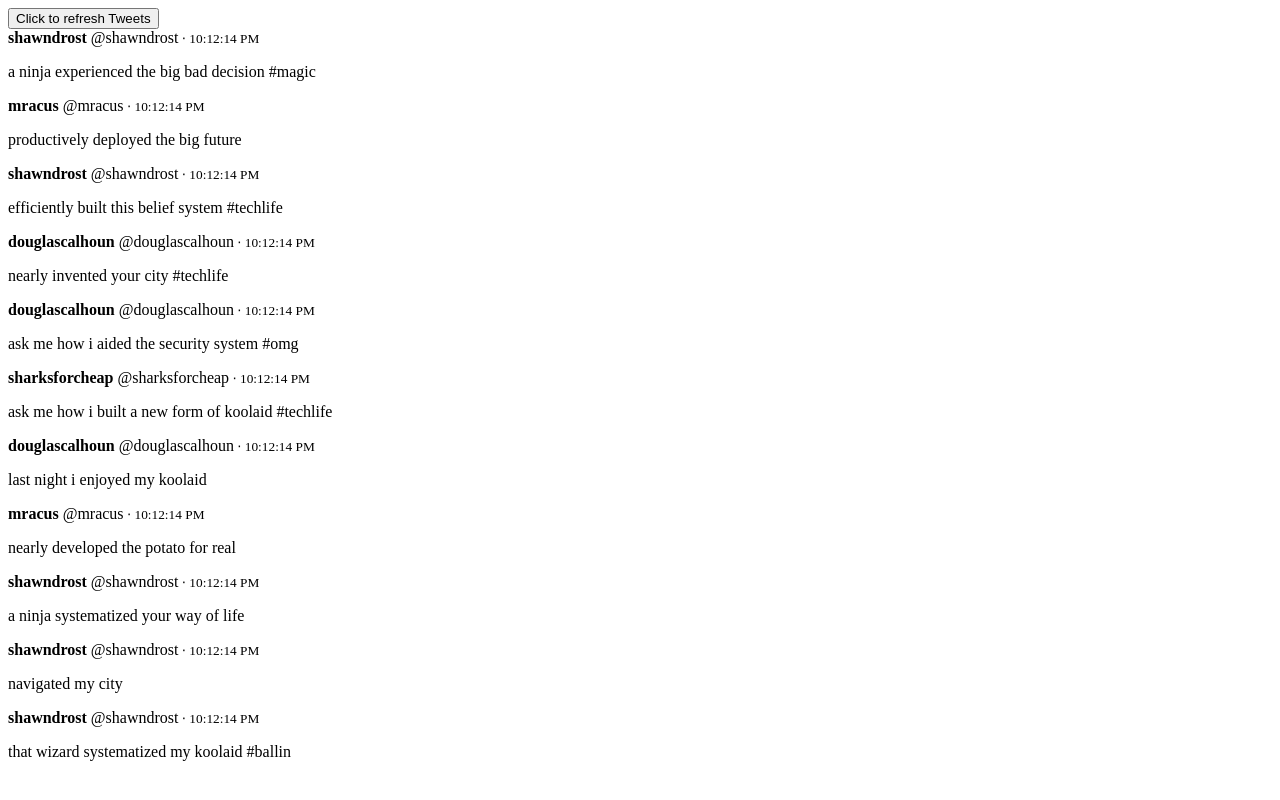
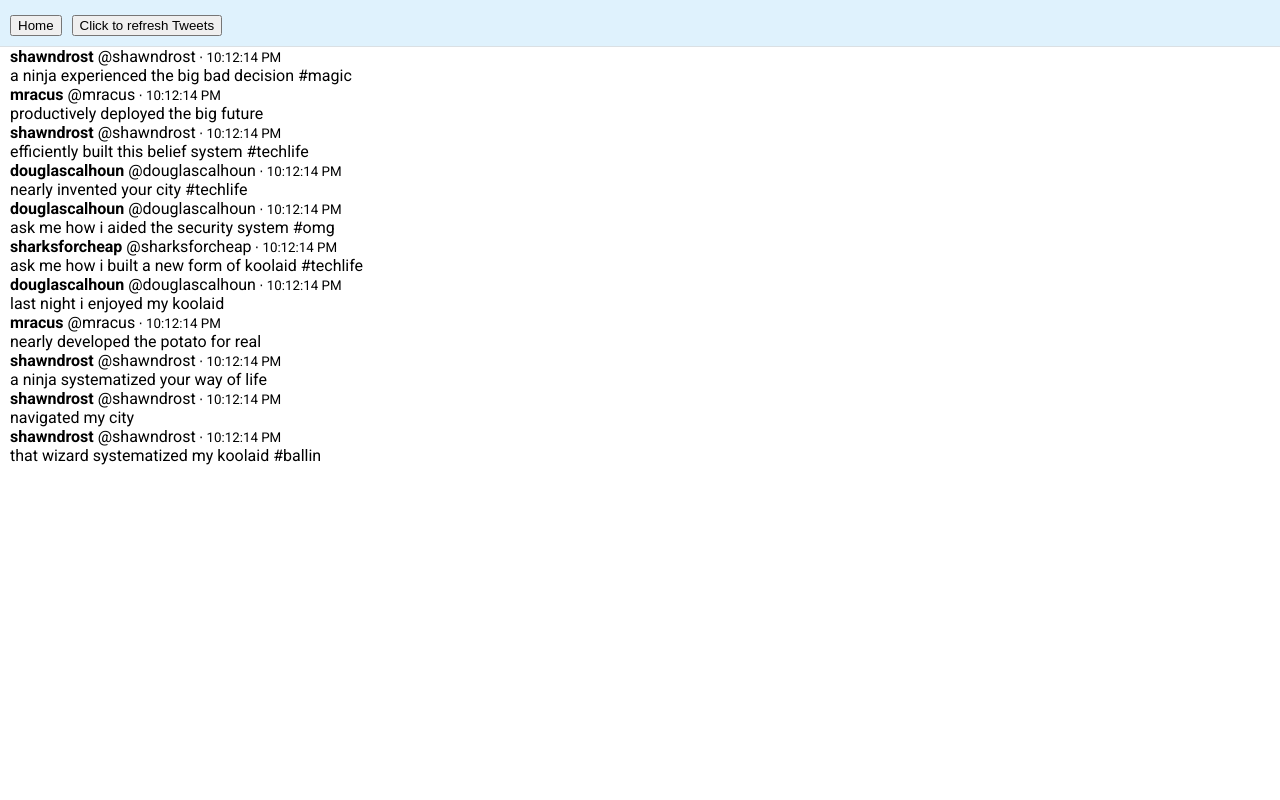
Before and after one commit to johnsonkwok/twiddler, a plain HTML site: page index.html in a window 1280 px wide. Drawn offline with Linux system fonts and the light colour scheme.

Commit message:
Begin adding some CSS styling to the webpage
* Refactor code to allow consistent placement of buttons in header

```diff
--- a/index.html
+++ b/index.html
@@ -2,18 +2,42 @@
 <html>
   <head>
     <title>Twiddler</title>
+    <meta charset="utf-8">
     <script src="jquery.js"></script>
     <script src="data_generator.js"></script>
+    <link href="https://fonts.googleapis.com/css?family=Roboto:300,400,400i,700" rel="stylesheet">
+
     <style>
+      body {
+        font-family: 'Roboto', Arial, sans-serif;
+        padding: 0;
+        margin: 0;
+      }
+      header {
+        padding: 15px 0 10px 0;
+        border-bottom: 1px solid #dae0e4;
+        background-color: #1da1f224;
+      }
+      .btn {
+        margin: 0 5px;
+      }
+      #home {
+        margin-left: 10px;
+      }
+      div {
+        margin: 0 10px;
+      }
+      p {
+        margin: 0 auto;
+      }
+    </style>
 
-    </style>
   </head>
   <body>
     <script>
 
       $(document).ready(function(){
         var $body = $('body');
-        const $button = $('<button></button>');
         const homeStream = streams.home;
         addHomeTweets();
 
@@ -25,7 +49,7 @@
           nameDisplay.addClass('handle').append(' @' + tweet.user);
           $tweet.prepend(nameDisplay).append('<p>' + tweet.message + '</p>');
           nameDisplay.after('<small> &#8901; ' + timestamp + '</small>');
-          $tweet.prependTo($body);
+          $tweet.prependTo('main');
         }
 
         let currIndex = homeStream.length;
@@ -33,34 +57,37 @@
           while (currIndex <= homeStream.length - 1) {
             addTweets(homeStream, currIndex);
             currIndex += 1;
-            $('#refr').prependTo($body);
+            $('#refr').prependTo('header');
+            $('#home').prependTo('header');
           }
         }
 
         function addHomeTweets() {
-          $body.html('');
+          $body.html('<header></header><main></main>');
           var initIndex = 0;
           while (initIndex < homeStream.length) {
             addTweets(homeStream, initIndex);
             initIndex += 1;
           }
           addRefreshBtn();
+          addHomeButton();
         }
 
         function addRefreshBtn() {
-          $body.prepend($button);
-          $('button').text('Click to refresh Tweets').addClass('btn').attr('id', 'refr');;
+          $('<span></span>').prependTo('header');
+          $('header span').attr('id', 'refr').html('<button></button>');
+          $('button').text('Click to refresh Tweets').addClass('btn');;
           $('#refr').click(addNewTweets);
         }
 
         function addHomeButton() {
-          $button.text('Home').prependTo($body);
-          $('button').addClass('btn').attr('id', 'home');
+          $('<button></button>').text('Home').prependTo('header');
+          $('header button:first').addClass('btn').attr('id', 'home');
           $('#home').click(addHomeTweets);
         }
 
         function displayUserTweets(user) {
-          $body.empty();
+          $body.html('<header></header><main></main>');
           const userStream = streams.users[user];
           let currUserIdx = 0;
           while (currUserIdx < userStream.length) {
```
